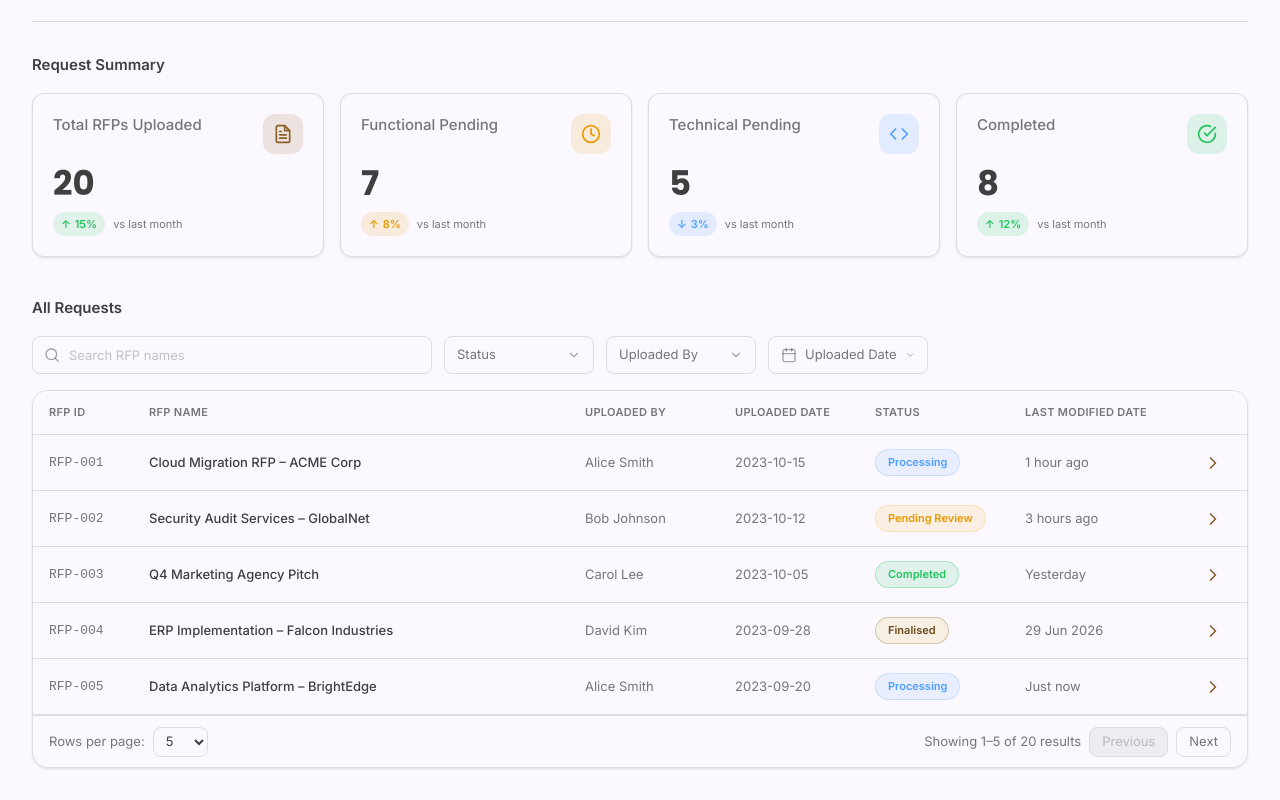
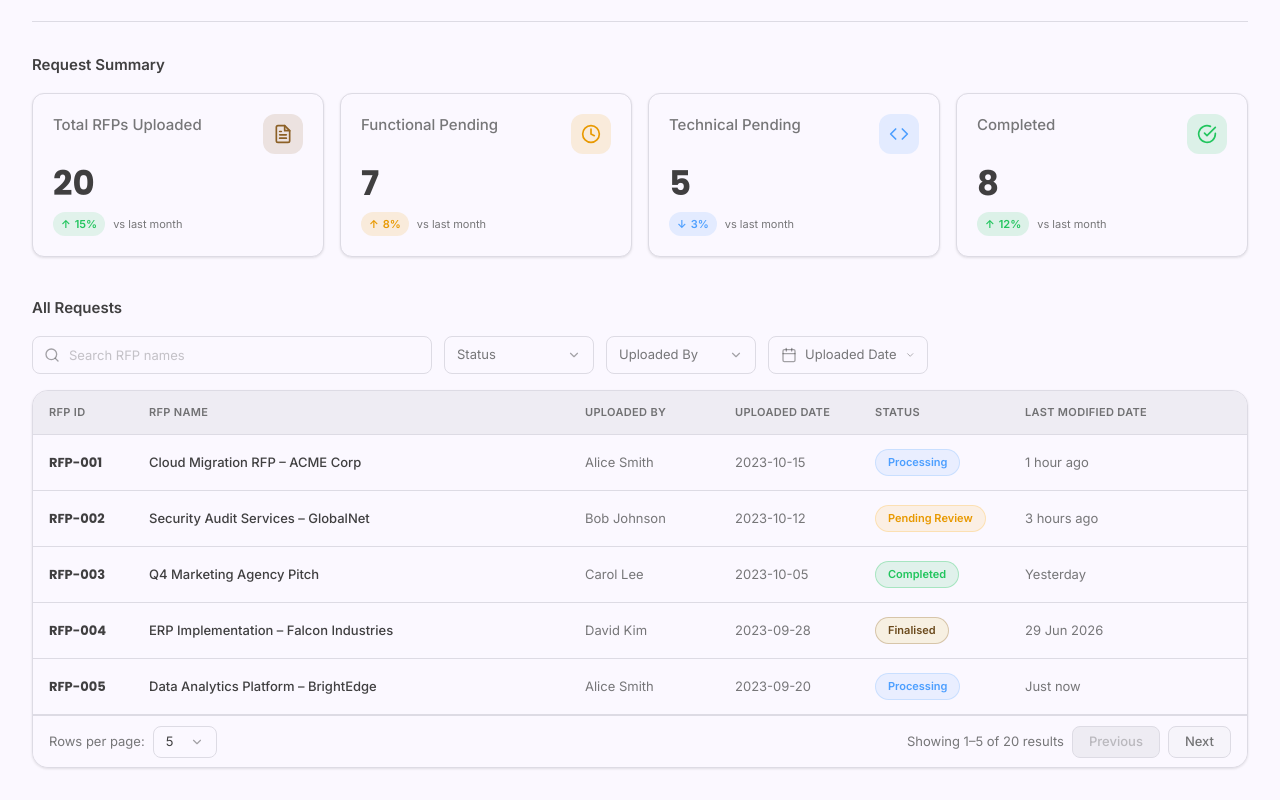
Before and after one commit to narendrapatel989234-arch/RFP_Analyzer, a Next.js app: page / in a window 1280 px wide. Shown: the part 285-1085 px from the top of the page. Built offline with nearby package versions, Linux system fonts and the light colour scheme.

Commit message:
Stage 2,3,4 edits

```diff
--- a/src/components/RFPTable.module.css
+++ b/src/components/RFPTable.module.css
@@ -218,7 +218,7 @@
 }
 
 .table thead tr {
-  background-color: var(--bg-surface-2);
+  background-color: var(--colors-neutral-100);
   height: 44px;
   border-bottom: 1px solid var(--border-default);
 }
@@ -237,6 +237,7 @@
   height: 56px;
   border-bottom: 1px solid var(--border-default);
   transition: background-color var(--duration-fast);
+  cursor: pointer;
 }
 
 .table tbody tr:hover {
@@ -250,8 +251,9 @@
 }
 
 .colId {
-  font-family: monospace;
-  color: var(--text-secondary);
+  font-family: var(--brand-font-display, var(--font-display));
+  color: var(--text-primary);
+  font-weight: var(--weight-semibold);
   font-size: var(--text-sm);
 }
 
@@ -313,6 +315,13 @@
   justify-content: center;
   cursor: pointer;
   transition: all var(--duration-fast);
+  opacity: 0;
+  visibility: hidden;
+}
+
+.table tbody tr:hover .actionBtn {
+  opacity: 1;
+  visibility: visible;
 }
 
 .actionBtn:hover {
@@ -374,8 +383,8 @@
 }
 
 .rowsSelect {
-  height: 30px;
-  padding: var(--space-1) var(--space-2);
+  height: 32px;
+  padding: 0 var(--space-3);
   border: 1px solid var(--border-default);
   border-radius: var(--radius-sm);
   background-color: var(--bg-surface-1);
@@ -387,18 +396,20 @@
 }
 
 .pageBtn {
-  height: 30px;
-  padding: var(--space-1) var(--space-3);
+  height: 32px;
+  padding: 0 var(--space-4);
   border: 1px solid var(--border-default);
   border-radius: var(--radius-sm);
-  background-color: var(--bg-surface-1);
+  background-color: var(--bg-hover);
   font-size: var(--text-sm);
+  font-weight: var(--weight-medium);
   color: var(--text-secondary);
   margin-left: var(--space-2);
   cursor: pointer;
   outline: none;
   transition:
     border-color var(--duration-fast),
+    background-color var(--duration-fast),
     color var(--duration-fast);
 }
 
@@ -412,4 +423,5 @@
 .pageBtn:hover:not(:disabled) {
   border-color: var(--border-strong);
   color: var(--text-primary);
+  background-color: var(--border-subtle);
 }
--- a/src/components/RFPTable.tsx
+++ b/src/components/RFPTable.tsx
@@ -382,7 +382,13 @@ export function RFPTable() {
               </tr>
             ) : (
               currentRows.map((row) => (
-                <tr key={row.id}>
+                <tr key={row.id} onClick={() => {
+                  if (row.id === 'RFP-002') {
+                    router.push('/rfp/step4-demo')
+                  } else {
+                    router.push(`/rfp/${row.id}`)
+                  }
+                }}>
                   <td className={styles.colId}>{row.id}</td>
                   <td className={styles.colName}>{row.name}</td>
                   <td className={styles.colText}>{row.uploadedBy}</td>
@@ -394,13 +400,7 @@ export function RFPTable() {
                   </td>
                   <td className={styles.colText}>{getRelativeTime(row.lastModifiedDate)}</td>
                   <td style={{ textAlign: 'center' }}>
-                    <button className={styles.actionBtn} aria-label="Open RFP" onClick={() => {
-                      if (row.id === 'RFP-002') {
-                        router.push('/rfp/step4-demo')
-                      } else {
-                        router.push(`/rfp/${row.id}`)
-                      }
-                    }}>
+                    <button className={styles.actionBtn} aria-label="Open RFP">
                       <svg
                         width="20"
                         height="20"
@@ -424,19 +424,46 @@ export function RFPTable() {
         <div className={styles.paginationFooter}>
           <div className={styles.paginationLeft}>
             <span className={styles.paginationLabel}>Rows per page:</span>
-            <select
-              className={styles.rowsSelect}
-              value={rowsPerPage}
-              onChange={(e) => {
-                setRowsPerPage(Number(e.target.value))
-                setCurrentPage(1)
-              }}
-            >
-              <option value={5}>5</option>
-              <option value={10}>10</option>
-              <option value={15}>15</option>
-              <option value={20}>20</option>
-            </select>
+            <div className={styles.dropdownContainer} style={{ marginLeft: 'var(--space-2)' }}>
+              <button
+                className={styles.rowsSelect}
+                aria-haspopup="listbox"
+                onClick={() => toggleDropdown('rowsPerPage')}
+                style={{ width: '64px', display: 'flex', alignItems: 'center', justifyContent: 'space-between', marginLeft: 0 }}
+              >
+                <span>{rowsPerPage}</span>
+                <svg
+                  viewBox="0 0 24 24"
+                  fill="none"
+                  stroke="currentColor"
+                  strokeWidth="2"
+                  strokeLinecap="round"
+                  strokeLinejoin="round"
+                  className={styles.chevronIcon}
+                >
+                  <polyline points="6 9 12 15 18 9" />
+                </svg>
+              </button>
+              {openDropdown === 'rowsPerPage' && (
+                <div className={styles.dropdownPopover} style={{ top: 'auto', bottom: 'calc(100% + var(--space-1))', minWidth: '100%' }}>
+                  {[5, 10, 15, 20].map((option) => (
+                    <button
+                      key={option}
+                      className={styles.dropdownOption}
+                      style={{ padding: '0 var(--space-2)' }}
+                      onClick={() => {
+                        setRowsPerPage(option)
+                        setCurrentPage(1)
+                        setOpenDropdown(null)
+                      }}
+                    >
+                      <span>{option}</span>
+                      {rowsPerPage === option && <CheckIcon />}
+                    </button>
+                  ))}
+                </div>
+              )}
+            </div>
           </div>
           <div className={styles.paginationRight}>
             <span className={styles.paginationLabel}>
```
